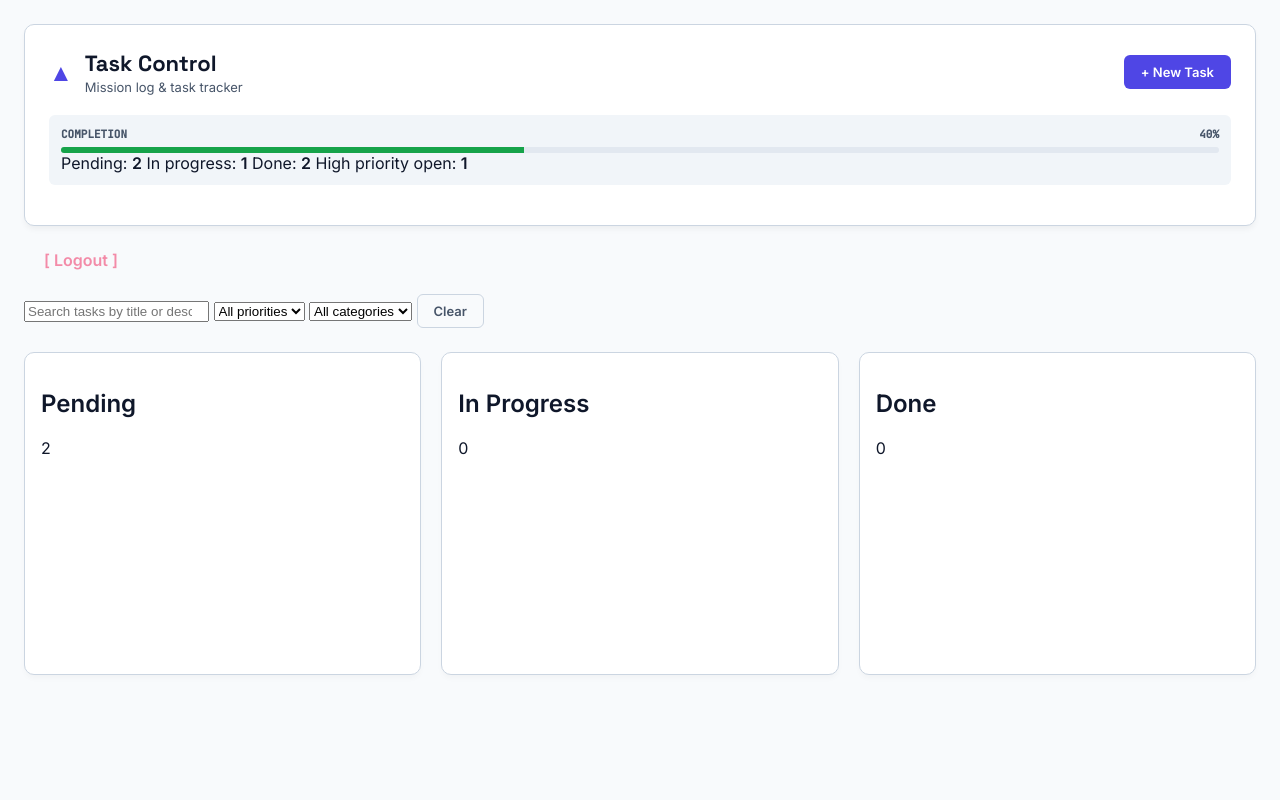
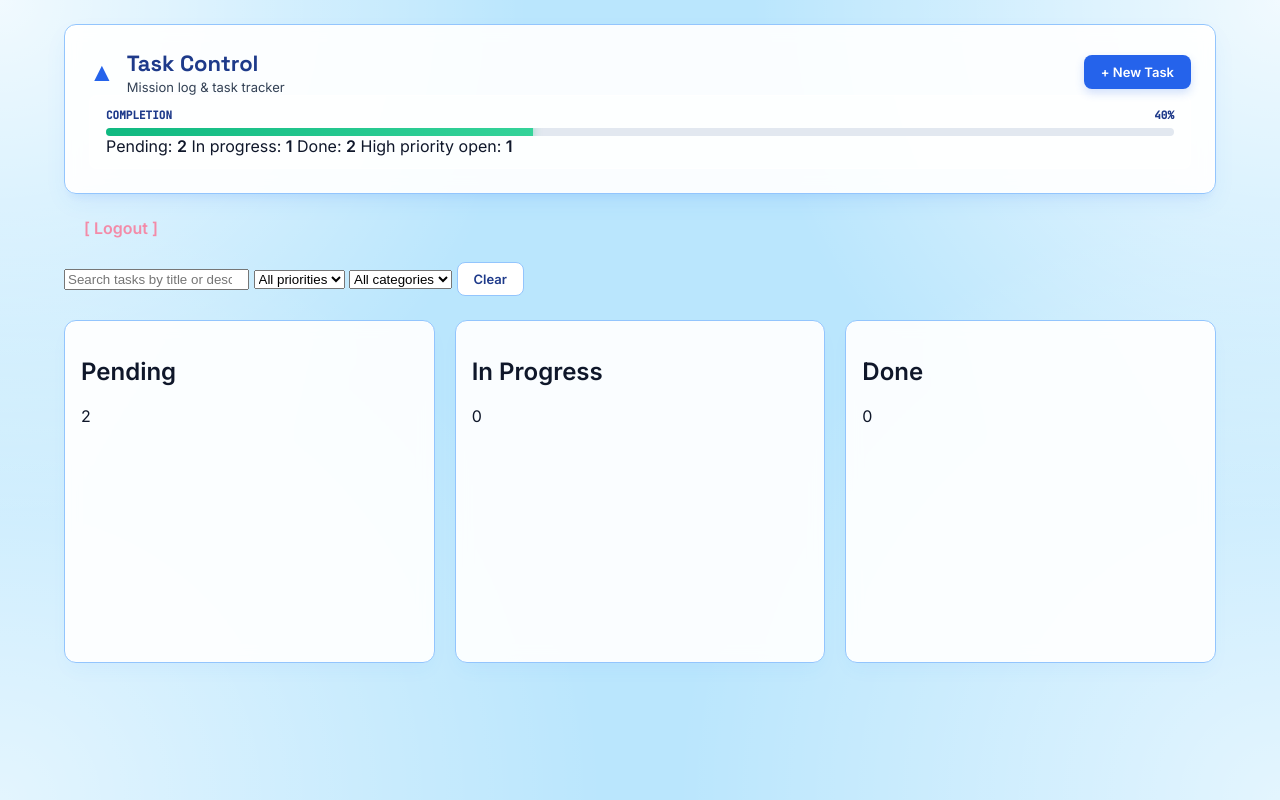
Before and after one commit to pujaux/Task-Management-app, a Flask app: page / in a window 1280 px wide. Run offline with Flask 3, Linux system fonts and the light colour scheme; the visitor is signed in with stand-in values (Sample User, id 1); data comes from the database, SQL or seed files in the repository.

Commit message:
Design: Implement seamless baby blue theme with peripheral white ray gradients

```diff
--- a/static/style.css
+++ b/static/style.css
@@ -1,29 +1,30 @@
 /* =========================================================
-   Task Control — Polished Bright & High-Contrast CSS
+   Task Control — Complete Bright Baby Blue & Light Rays Theme
    ========================================================= */
 
 :root {
-    --bg: #f8fafc;
-    --surface: #ffffff;
-    --surface-2: #f1f5f9;
+  /* Soft Baby Blue Palette */
+  --bg:        #bae6fd;  /* Radiant sky/baby blue base */
+  --surface:   rgba(255, 255, 255, 0.92); /* Frosted semi-transparent white */
+  --surface-2: #f8fafc;
   --surface-3: #e2e8f0;
-    --border: #cbd5e1;
-    --text: #0f172a;
-    --text-dim: #475569;
-    --text-faint: #94a3b8;
+  --border:    #93c5fd;  /* Matching soft blue borders */
+  --text:      #0f172a;
+  --text-dim:  #334155;
+  --text-faint:#64748b;
 
-    --accent: #4f46e5;       /* Vibrant Indigo */
-    --accent-dim: #eef2ff;
-    --amber: #d97706;        /* Deep Gold Medium Priority */
-    --coral: #dc2626;        /* Clear Red High Priority */
-    --success: #16a34a;      /* Clear Green Done Status */
+  --accent:    #2563eb;  /* Clear Sky Blue Accent */
+  --accent-dim:#dbeafe;
+  --amber:     #b45309;
+  --coral:     #dc2626;
+  --success:   #16a34a;
 
-    --radius: 10px;
-    --radius-sm: 6px;
+  --radius:    12px;
+  --radius-sm: 8px;
 
   --font-display: 'Space Grotesk', sans-serif;
-    --font-body: 'Inter', sans-serif;
-    --font-mono: 'JetBrains Mono', monospace;
+  --font-body:    'Inter', sans-serif;
+  --font-mono:    'JetBrains Mono', monospace;
 }
 
 * { box-sizing: border-box; }
@@ -31,15 +32,24 @@
 html, body {
   margin: 0;
   padding: 0;
-    background: var(--bg);
+  min-height: 100vh;
   color: var(--text);
   font-family: var(--font-body);
   -webkit-font-smoothing: antialiased;
+
+  /* Baby blue base layer combined with radial light rays leaking from the screen corners */
+  background-color: var(--bg);
+  background-image:
+    radial-gradient(circle at 0% 0%, rgba(255,255,255,0.8) 0%, transparent 35%),
+    radial-gradient(circle at 100% 0%, rgba(255,255,255,0.8) 0%, transparent 35%),
+    radial-gradient(circle at 100% 100%, rgba(255,255,255,0.6) 0%, transparent 40%),
+    radial-gradient(circle at 0% 100%, rgba(255,255,255,0.6) 0%, transparent 40%);
+  background-attachment: fixed;
 }
 
-  /* ---------- App Layout Wrapper ---------- */
+/* ---------- App Frame Container ---------- */
 .app {
-    max-width: 1400px;
+  max-width: 1200px;
   margin: 0 auto;
   padding: 24px;
   display: flex;
@@ -47,20 +57,26 @@
   gap: 24px;
 }
 
-  /* ---------- Top Header Controls ---------- */
+/* ---------- App Header Shell ---------- */
 .deck-header {
   background: var(--surface);
   border: 1px solid var(--border);
   border-radius: var(--radius);
   padding: 24px;
-    box-shadow: 0 4px 6px -1px rgba(0,0,0,0.05);
+  box-shadow: 0 10px 25px -5px rgba(59, 130, 246, 0.1), 0 8px 10px -6px rgba(59, 130, 246, 0.1);
+  backdrop-filter: blur(8px);
+}
+
+.deck-header__layout {
+  display: flex;
+  flex-direction: column;
+  gap: 20px;
 }
 
 .deck-header__top {
   display: flex;
   justify-content: space-between;
   align-items: center;
-    margin-bottom: 20px;
 }
 
 .brand {
@@ -68,112 +84,125 @@
   align-items: center;
   gap: 12px;
 }
-
 .brand__mark {
-    font-size: 24px;
+  font-family: var(--font-display);
+  font-size: 26px;
   color: var(--accent);
+  font-weight: 800;
 }
-
 .brand__text h1 {
   font-family: var(--font-display);
   font-size: 22px;
   font-weight: 700;
   margin: 0;
+  color: #1e3a8a;
 }
-
 .brand__text p {
   font-size: 13px;
   color: var(--text-dim);
   margin: 2px 0 0 0;
 }
 
-  /* ---------- Progress runway ---------- */
-  .runway {
-    margin: 16px 0;
-    padding: 12px;
-    background: var(--surface-2);
-    border-radius: var(--radius-sm);
+.deck-header__actions {
+  display: flex;
+  align-items: center;
+  gap: 16px;
 }
 
+/* ---------- Runway Loader Progress ---------- */
+.runway {
+  background: rgba(255, 255, 255, 0.6);
+  border: 1px solid rgba(255,255,255,0.8);
+  border-radius: var(--radius-sm);
+  padding: 12px 16px;
+}
 .runway__label {
   display: flex;
   justify-content: space-between;
   font-family: var(--font-mono);
   font-size: 11px;
-    font-weight: 600;
-    color: var(--text-dim);
+  font-weight: 700;
+  color: #1e3a8a;
   margin-bottom: 6px;
 }
-
 .runway__track {
   width: 100%;
-    height: 6px;
+  height: 8px;
   background: var(--surface-3);
-    border-radius: 3px;
+  border-radius: 4px;
   overflow: hidden;
 }
-
 .runway__fill {
   height: 100%;
-    background: var(--success);
+  background: linear-gradient(90deg, #10b981, #34d399);
   width: 0%;
-    transition: width 0.3s cubic-bezier(0.4, 0, 0.2, 1);
+  transition: width 0.4s cubic-bezier(0.4, 0, 0.2, 1);
+  box-shadow: 0 0 8px rgba(16, 185, 129, 0.5);
 }
 
-  /* ---------- Dashboard Tool counters ---------- */
+/* ---------- Stat Metric Nodes ---------- */
 .deck-stats {
   display: grid;
-    grid-template-columns: repeat(auto-fit, minmax(130px, 1fr));
+  grid-template-columns: repeat(5, 1fr);
   gap: 12px;
-    margin-bottom: 16px;
+}
+@media (max-width: 768px) {
+  .deck-stats { grid-template-columns: repeat(2, 1fr); }
 }
 
 .stat-node {
   background: var(--surface-2);
+  border: 1px solid var(--surface-3);
   border-radius: var(--radius-sm);
   padding: 12px;
   display: flex;
   flex-direction: column;
-    gap: 4px;
+  gap: 2px;
+  box-shadow: inset 0 1px 2px rgba(0,0,0,0.02);
+}
+.stat-node__num {
+  font-family: var(--font-display);
+  font-size: 22px;
+  font-weight: 700;
+  color: var(--accent);
+}
+.stat-node__label {
+  font-size: 11px;
+  font-weight: 600;
+  color: var(--text-dim);
+  text-transform: uppercase;
+  letter-spacing: 0.3px;
 }
 
-  .stat-node__num {
-    font-family: var(--font-display);
-    font-size: 20px;
-    font-weight: 700;
-  }
-
-  .stat-node__label {
-    font-size: 11px;
-    font-weight: 500;
-    color: var(--text-dim);
-  }
-
-  /* ---------- Toolbar Filters & Inputs ---------- */
+/* ---------- Deck Controls Filter Ribbon ---------- */
 .deck-controls {
   display: flex;
   flex-wrap: wrap;
   gap: 12px;
   align-items: center;
-    border-top: 1px solid var(--border);
+  border-top: 1px solid var(--surface-3);
   padding-top: 16px;
 }
 
 .search-input, .filter-select {
-    background: var(--surface);
+  background: #ffffff;
   border: 1px solid var(--border);
   color: var(--text);
   padding: 8px 12px;
   font-size: 13.5px;
   border-radius: var(--radius-sm);
+  outline: none;
   font-family: var(--font-body);
-    outline: none;
+  transition: border-color 0.15s, box-shadow 0.15s;
 }
-
+.search-input:focus, .filter-select:focus {
+  border-color: var(--accent);
+  box-shadow: 0 0 0 3px rgba(37, 99, 235, 0.15);
+}
 .search-input { min-width: 200px; flex-grow: 1; }
 .filter-select { min-width: 140px; cursor: pointer; }
 
-  /* ---------- Interactive Buttons ---------- */
+/* ---------- Action Trigger Buttons ---------- */
 .btn {
   font-family: var(--font-body);
   font-size: 13px;
@@ -185,16 +214,15 @@
   display: inline-flex;
   align-items: center;
   gap: 6px;
-    transition: background 0.15s ease, transform 0.1s ease;
+  transition: background 0.15s ease, transform 0.1s;
 }
-  .btn:active { transform: scale(0.98); }
+.btn:active { transform: scale(0.97); }
+.btn--accent { background: var(--accent); color: #fff; box-shadow: 0 4px 10px rgba(37, 99, 235, 0.2); }
+.btn--accent:hover { background: #1d4ed8; }
+.btn--ghost { background: #ffffff; border-color: var(--border); color: #1e3a8a; }
+.btn--ghost:hover { background: var(--surface-2); }
 
-  .btn--accent { background: var(--accent); color: #fff; }
-  .btn--accent:hover { background: #3b32c4; }
-  .btn--ghost { background: transparent; border-color: var(--border); color: var(--text-dim); }
-  .btn--ghost:hover { background: var(--surface-2); color: var(--text); }
-
-  /* ---------- Kanban columns layout ---------- */
+/* ---------- Grid Board Framework ---------- */
 .board {
   display: grid;
   grid-template-columns: repeat(3, 1fr);
@@ -208,7 +236,8 @@
   border: 1px solid var(--border);
   border-radius: var(--radius);
   padding: 16px;
-    box-shadow: 0 4px 6px -1px rgba(0,0,0,0.03);
+  box-shadow: 0 10px 20px -5px rgba(59, 130, 246, 0.05);
+  backdrop-filter: blur(8px);
 }
 
 .column__header {
@@ -217,51 +246,52 @@
   align-items: center;
   margin-bottom: 16px;
   padding-bottom: 8px;
-    border-bottom: 2px solid var(--surface-2);
+  border-bottom: 2px solid var(--surface-3);
 }
-
 .column__title {
   font-family: var(--font-display);
   font-size: 15px;
   font-weight: 700;
-    letter-spacing: 0.5px;
+  color: #1e3a8a;
 }
-
 .column__badge {
   font-family: var(--font-mono);
   font-size: 11px;
-    background: var(--surface-3);
+  background: var(--accent-dim);
+  color: var(--accent);
   padding: 2px 8px;
   border-radius: 10px;
-    font-weight: 600;
+  font-weight: 700;
 }
 
-  /* ---------- Task Cards ---------- */
 .column__list {
-    min-height: 200px;
+  min-height: 220px;
   display: flex;
   flex-direction: column;
   gap: 12px;
 }
 .column__list--dragover {
-    background-color: var(--accent-dim);
+  background-color: rgba(37, 99, 235, 0.05);
   border: 2px dashed var(--accent);
   border-radius: var(--radius-sm);
 }
 
+/* ---------- Core Kanban Items ---------- */
 .card {
   background: var(--surface-2);
-    border: 1px solid var(--border);
+  border: 1px solid var(--surface-3);
   border-radius: var(--radius-sm);
   padding: 14px;
   cursor: grab;
-    transition: transform 0.15s ease, box-shadow 0.15s ease;
+  transition: transform 0.15s ease, box-shadow 0.15s ease, border-color 0.15s;
 }
 .card:hover {
   transform: translateY(-2px);
-    box-shadow: 0 4px 12px rgba(0,0,0,0.05);
-    border-color: var(--text-faint);
+  box-shadow: 0 4px 12px rgba(30, 58, 138, 0.08);
+  border-color: var(--border);
 }
+.card:active { cursor: grabbing; }
+.card.card--dragging { opacity: 0.3; transform: scale(0.95); border: 2px dashed var(--accent); }
 
 .card__top {
   display: flex;
```
Also changed, not shown: other parts of static/style.css (+31 -108 lines). Lines whose indentation alone changed are shown as unchanged.
